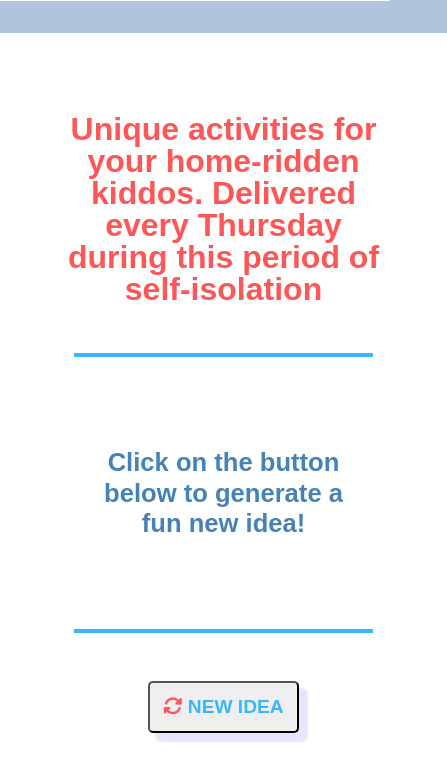
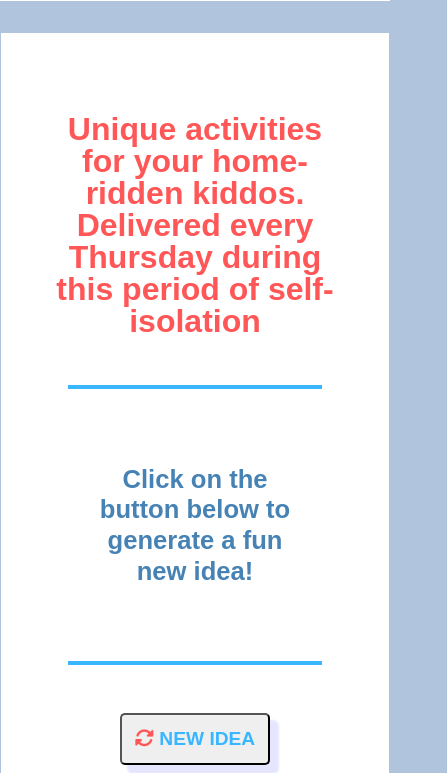
Before and after one commit to alexlsalt/letters-from-nelson, a plain HTML site: page index.html in a window 390 px wide. Shown: the part 71-844 px from the top of the page, 447 px wide, since content can reach past the window. Drawn offline with nearby package versions, Linux system fonts and the light colour scheme.

Commit message:
Prevented horizontal overflow scroll by giving container a max-width

```diff
--- a/resources/css/style.css
+++ b/resources/css/style.css
@@ -21,6 +21,10 @@ a {
   width: 90%;
   margin: 0 auto;
   background-color: #fff;
+}
+
+@media only screen and (max-width: 995px) {
+  .container { max-width: 75%; }
 }
 
 .box-shadow {
@@ -110,7 +114,7 @@ nav li:hover {
   display: flex;
   flex-direction: column;
   align-items: center;
-  width: 60%;
+  width: 75%;
 }
 
 @media only screen and (max-width: 1387px) {
@@ -121,7 +125,7 @@ nav li:hover {
   .right { width: 80%; }
 }
 
-@media only screen and (max-width: 610px) {
+@media only screen and (max-width: 710px) {
   .tagline { font-size: 2.7rem; }
 }
 
```
